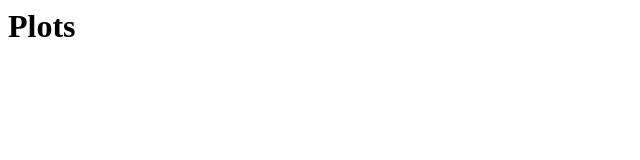
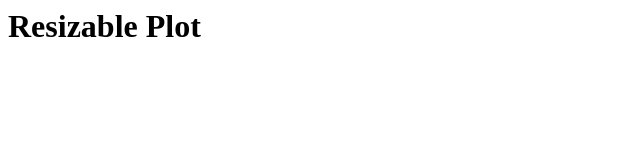
Before and after one commit to freehep/freehep-psviewer, a plain HTML site: page src/site/resources/resize.html in a window 1280 px wide. Shown: the whole page, without its empty margins (0-640 px from the left). Drawn offline with Linux system fonts and the light colour scheme.

Commit message:
Changed title

```diff
--- a/src/site/resources/resize.html
+++ b/src/site/resources/resize.html
@@ -1,5 +1,5 @@
 <html>
-<h1>Plots</h1>
+<h1>Resizable Plot</h1>
     <applet code="org.freehep.postscript.PSApplet.class"
       archive="PSViewer.jar" width="100%" height="100%">
       <param name="file" value="examples/plots/opucem.eps" />
```
